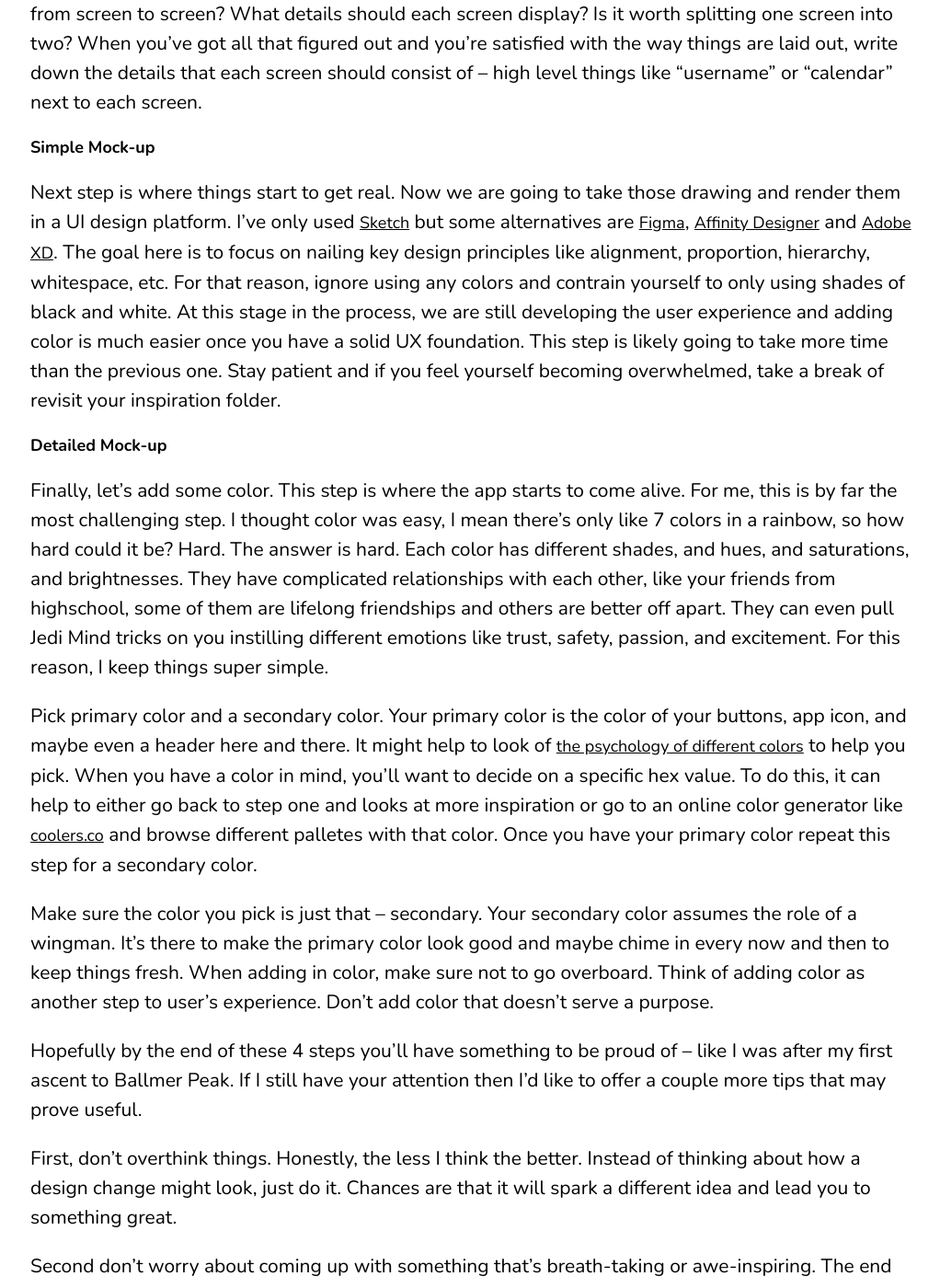
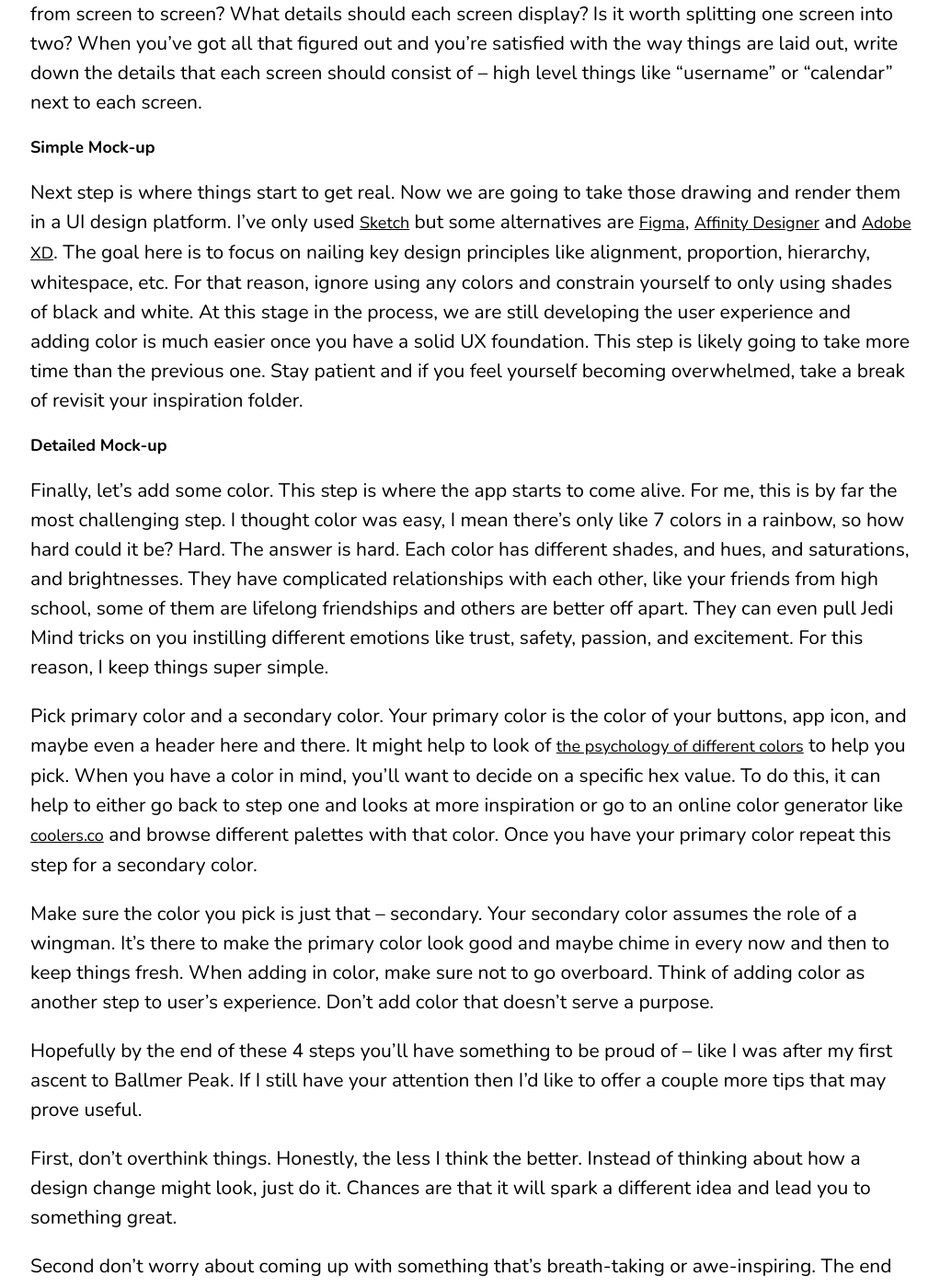
Before and after one commit to duffneub/duffneub.github.io, a Jekyll site: the page built from _posts/2020-12-14-designing-atop-Ballmer-Peak.md, in a window 1280 px wide and 1400 px high, scrolled down 2286 px. Shown: the whole window at 92% size, without its empty margins (127-1149 px from the left). Built offline with Jekyll 4.4.1, drawn with Linux system fonts in a browser that asks for light colours; nearby versions of some CDN libraries; comment, search, counter and statistics services are not loaded; some of the changed text lies outside the part shown.

Commit message:
Fix typos

```diff
--- a/_posts/2020-12-14-designing-atop-Ballmer-Peak.md
+++ b/_posts/2020-12-14-designing-atop-Ballmer-Peak.md
@@ -12,7 +12,7 @@ excerpt_separator: <!--more-->
   </figcaption>
 </figure>
 
-Baller Peak is defined by Urban Dictionary as "The theory that computer programmers obtain quasi-magical, superhuman coding ability when they have a blood alcohol concentration percentage between 0.129% and 0.138%."<!--more--> The origins of Baller Peak are unclear but it's safe to say they have exisited since the dot com boom of the 2000s. My initial ascent to this legendary crecent was the summer before my senior year of college. I had been designing an app icon butt o no avail. After hours of getting nowhere, I took a breather, cracked open a bottle of beer and sat back down at my computer. By the time the bottle was empty I was in a state of flow. I grabbed another sample of that sweet elixir from the fridge and kept on rolling. The result was truly astonishing. "Look what I have created" I said to myself. It was a masterpiece -- at least for a programmer, in actuality it was probably on par with the doodle's of an artistic prepubescent. Nonetheless, the fables were true. Ballmer's Peak does exist.
+Baller Peak is defined by Urban Dictionary as "The theory that computer programmers obtain quasi-magical, superhuman coding ability when they have a blood alcohol concentration percentage between 0.129% and 0.138%."<!--more--> The origins of Baller Peak are unclear but it's safe to say they have existed since the dot com boom of the 2000s. My initial ascent to this legendary crescent was the summer before my senior year of college. I had been designing an app icon butt o no avail. After hours of getting nowhere, I took a breather, cracked open a bottle of beer and sat back down at my computer. By the time the bottle was empty I was in a state of flow. I grabbed another sample of that sweet elixir from the fridge and kept on rolling. The result was truly astonishing. "Look what I have created" I said to myself. It was a masterpiece -- at least for a programmer, in actuality it was probably on par with the doodle's of an artistic prepubescent. Nonetheless, the fables were true. Ballmer's Peak does exist.
 
 I've visited Ballmer's Peak many times since that day. I practically studied abroad there in college. But times have changed and now I only visit it from time to time, like catching up with an old childhood friend or Vegas. As a result, I was forced to do some real introspection and figure out why Ballmer's Peak is such an effective tool.
 
@@ -32,13 +32,13 @@ As you work your way through the app, think about the user experience. How will
 
 ### Simple Mock-up
 
-Next step is where things start to get real. Now we are going to take those drawing and render them in a UI design platform. I've only used [Sketch](https://www.sketch.com) but some alternatives are [Figma](https://www.figma.com), [Affinity Designer](https://affinity.serif.com/en-us/designer/) and [Adobe XD](https://www.adobe.com/products/xd.html). The goal here is to focus on nailing key design principles like alignment, proportion, hierarchy, whitespace, etc. For that reason, ignore using any colors and contrain yourself to only using shades of black and white. At this stage in the process, we are still developing the user experience and adding color is much easier once you have a solid UX foundation. This step is likely going to take more time than the previous one. Stay patient and if you feel yourself becoming overwhelmed, take a break of revisit your inspiration folder.
+Next step is where things start to get real. Now we are going to take those drawing and render them in a UI design platform. I've only used [Sketch](https://www.sketch.com) but some alternatives are [Figma](https://www.figma.com), [Affinity Designer](https://affinity.serif.com/en-us/designer/) and [Adobe XD](https://www.adobe.com/products/xd.html). The goal here is to focus on nailing key design principles like alignment, proportion, hierarchy, whitespace, etc. For that reason, ignore using any colors and constrain yourself to only using shades of black and white. At this stage in the process, we are still developing the user experience and adding color is much easier once you have a solid UX foundation. This step is likely going to take more time than the previous one. Stay patient and if you feel yourself becoming overwhelmed, take a break of revisit your inspiration folder.
 
 ### Detailed Mock-up
 
-Finally, let's add some color. This step is where the app starts to come alive. For me, this is by far the most challenging step. I thought color was easy, I mean there's only like 7 colors in a rainbow, so how hard could it be? Hard. The answer is hard. Each color has different shades, and hues, and saturations, and brightnesses. They have complicated relationships with each other, like your friends from highschool, some of them are lifelong friendships and others are better off apart. They can even pull Jedi Mind tricks on you instilling different emotions like trust, safety, passion, and excitement. For this reason, I keep things super simple.
+Finally, let's add some color. This step is where the app starts to come alive. For me, this is by far the most challenging step. I thought color was easy, I mean there's only like 7 colors in a rainbow, so how hard could it be? Hard. The answer is hard. Each color has different shades, and hues, and saturations, and brightnesses. They have complicated relationships with each other, like your friends from high school, some of them are lifelong friendships and others are better off apart. They can even pull Jedi Mind tricks on you instilling different emotions like trust, safety, passion, and excitement. For this reason, I keep things super simple.
 
-Pick primary color and a secondary color. Your primary color is the color of your buttons, app icon, and maybe even a header here and there. It might help to look of [the psychology of different colors](https://coschedule.com/blog/color-psychology-marketing/) to help you pick. When you have a color in mind, you'll want to decide on a specific hex value. To do this, it can help to either go back to step one and looks at more inspiration or go to an online color generator like [coolers.co](https://coolors.co/) and browse different palletes with that color. Once you have your primary color repeat this step for a secondary color.
+Pick primary color and a secondary color. Your primary color is the color of your buttons, app icon, and maybe even a header here and there. It might help to look of [the psychology of different colors](https://coschedule.com/blog/color-psychology-marketing/) to help you pick. When you have a color in mind, you'll want to decide on a specific hex value. To do this, it can help to either go back to step one and looks at more inspiration or go to an online color generator like [coolers.co](https://coolors.co/) and browse different palettes with that color. Once you have your primary color repeat this step for a secondary color.
 
 Make sure the color you pick is just that -- secondary. Your secondary color assumes the role of a wingman. It's there to make the primary color look good and maybe chime in every now and then to keep things fresh. When adding in color, make sure not to go overboard. Think of adding color as another step to user's experience. Don't add color that doesn't serve a purpose.
 
```
